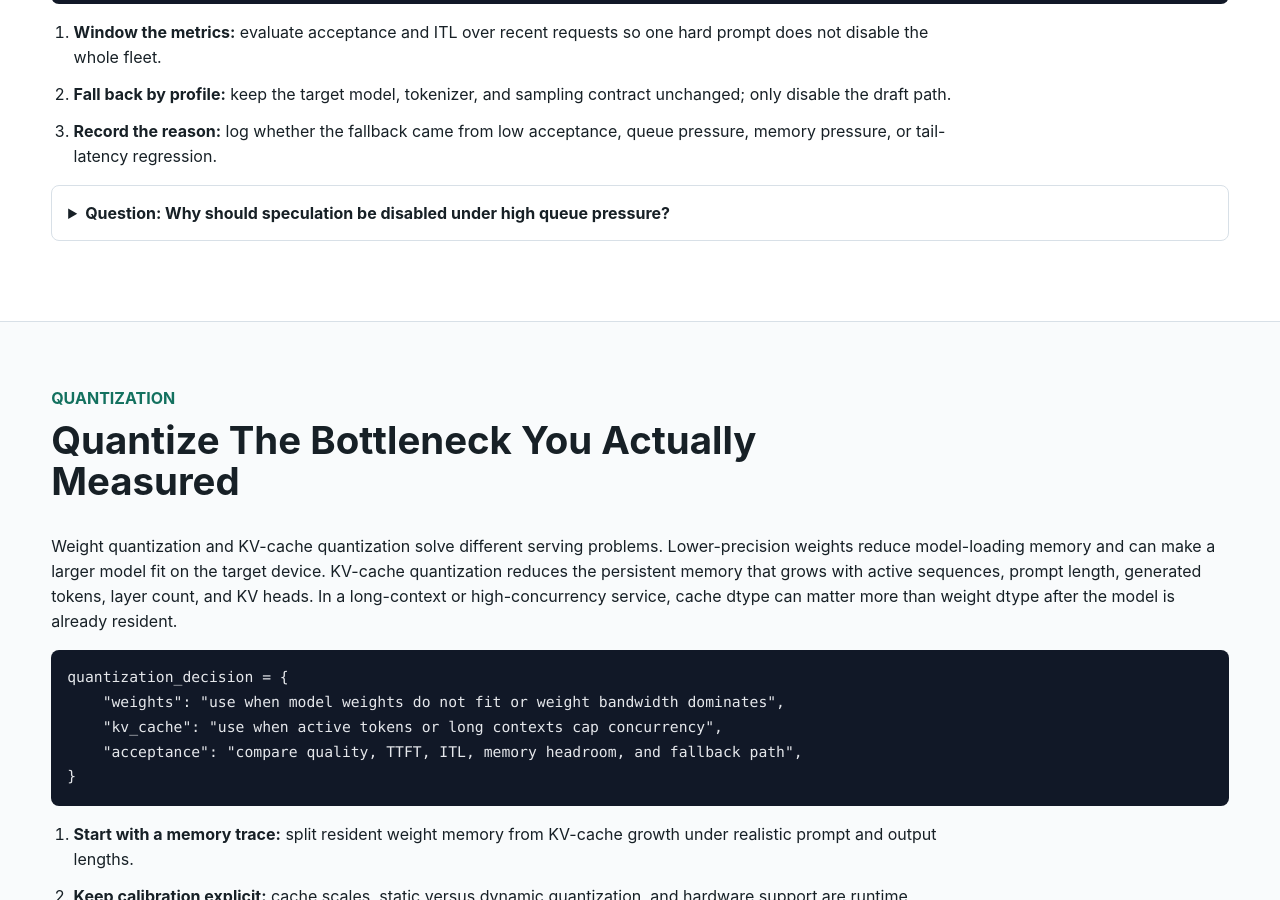
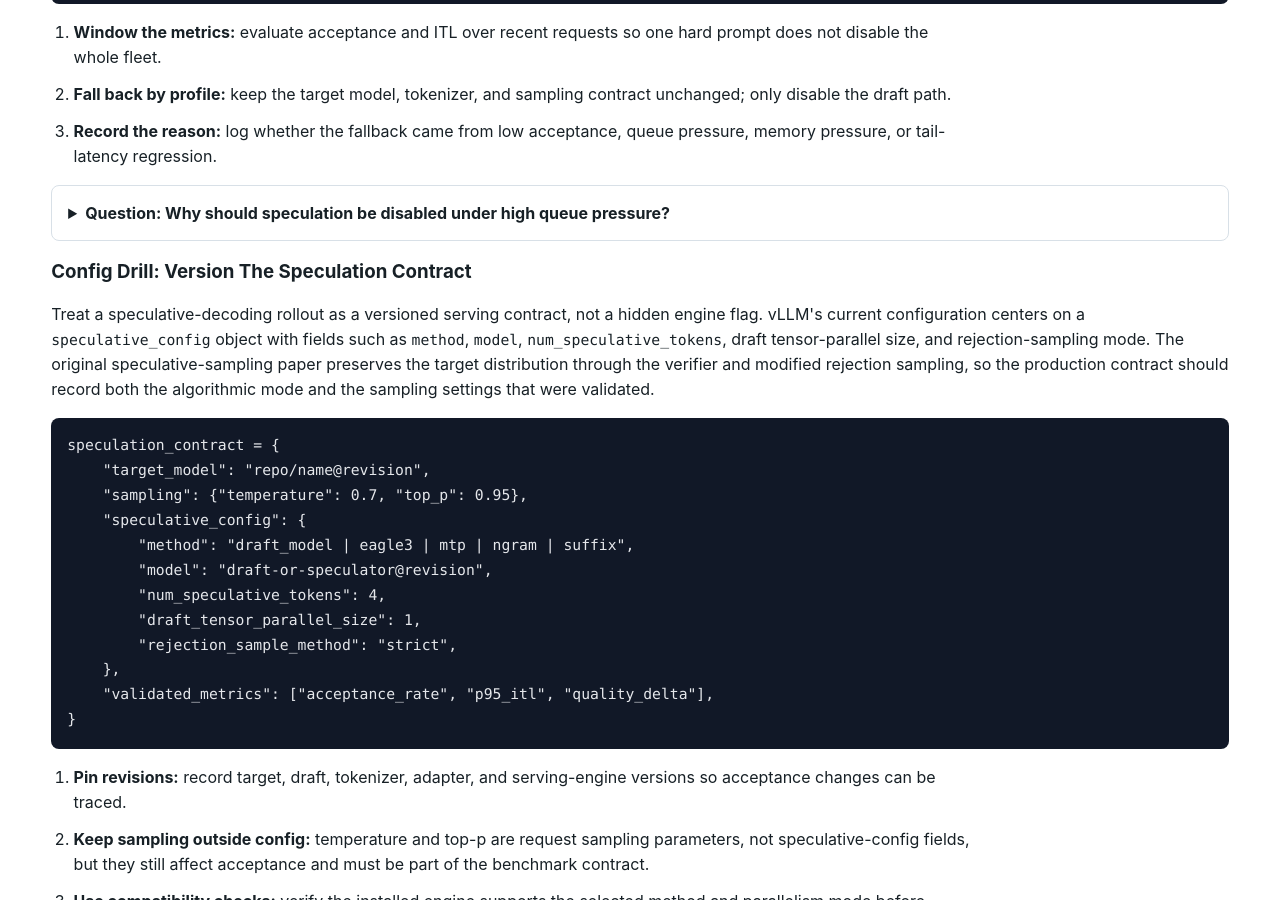
Before and after one commit to kennethli319/kennethli319.github.io, a Jekyll site: the page llm-ml-course/lessons/production-serving.html, which Jekyll copies as it is, in a window 1280 px wide and 900 px high, scrolled down 10286 px. Built offline with Jekyll 4.4.1, drawn with Linux system fonts in a browser that asks for light colours; some of the changed text lies outside the part shown.

Commit message:
Sync speculative decoding config drill

```diff
--- a/llm-ml-course/lessons/production-serving.html
+++ b/llm-ml-course/lessons/production-serving.html
@@ -425,6 +425,40 @@ rollout_gate = (
         <summary>Question: Why should speculation be disabled under high queue pressure?</summary>
         <p>At high load, the draft path can compete with target-model work for the same GPU resources. If acceptance is not high enough to reduce target forwards, speculation can make queued and streaming requests slower.</p>
       </details>
+      <h3>Config Drill: Version The Speculation Contract</h3>
+      <p>
+        Treat a speculative-decoding rollout as a versioned serving contract,
+        not a hidden engine flag. vLLM's current configuration centers on a
+        <code>speculative_config</code> object with fields such as
+        <code>method</code>, <code>model</code>,
+        <code>num_speculative_tokens</code>, draft tensor-parallel size, and
+        rejection-sampling mode. The original speculative-sampling paper
+        preserves the target distribution through the verifier and modified
+        rejection sampling, so the production contract should record both the
+        algorithmic mode and the sampling settings that were validated.
+      </p>
+      <pre><code>speculation_contract = {
+    "target_model": "repo/name@revision",
+    "sampling": {"temperature": 0.7, "top_p": 0.95},
+    "speculative_config": {
+        "method": "draft_model | eagle3 | mtp | ngram | suffix",
+        "model": "draft-or-speculator@revision",
+        "num_speculative_tokens": 4,
+        "draft_tensor_parallel_size": 1,
+        "rejection_sample_method": "strict",
+    },
+    "validated_metrics": ["acceptance_rate", "p95_itl", "quality_delta"],
+}</code></pre>
+      <ol class="steps">
+        <li><strong>Pin revisions:</strong> record target, draft, tokenizer, adapter, and serving-engine versions so acceptance changes can be traced.</li>
+        <li><strong>Keep sampling outside config:</strong> temperature and top-p are request sampling parameters, not speculative-config fields, but they still affect acceptance and must be part of the benchmark contract.</li>
+        <li><strong>Use compatibility checks:</strong> verify the installed engine supports the selected method and parallelism mode before comparing latency.</li>
+        <li><strong>Report the fallback:</strong> include the non-speculative profile that preserves the same target model and sampling settings.</li>
+      </ol>
+      <details class="qa">
+        <summary>Question: Why pin the draft model revision if the target model is unchanged?</summary>
+        <p>The draft model controls proposal quality. A changed draft checkpoint can lower acceptance, alter memory pressure, or trigger compatibility differences even though the verified target model remains the same.</p>
+      </details>
     </section>
 
     <section id="quantization" class="band">
@@ -633,8 +667,10 @@ e2e = events["completed_at"] - events["received_at"]</code></pre>
         <a href="https://huggingface.co/docs/transformers/en/kv_cache">Hugging Face cache strategies</a>,
         <a href="https://opentelemetry.io/docs/specs/semconv/registry/attributes/gen-ai/">OpenTelemetry GenAI semantic conventions</a>,
         <a href="https://huggingface.co/docs/transformers/en/quantization/bitsandbytes">Hugging Face bitsandbytes quantization</a>,
+        <a href="https://arxiv.org/abs/2302.01318">Accelerating Large Language Model Decoding with Speculative Sampling</a>,
         <a href="https://arxiv.org/abs/2211.17192">Fast Inference from Transformers via Speculative Decoding</a>,
         <a href="https://docs.vllm.ai/en/latest/features/speculative_decoding/">vLLM speculative decoding</a>,
+        <a href="https://docs.vllm.ai/en/latest/features/speculative_decoding/eagle/">vLLM EAGLE speculative decoding example</a>,
         <a href="https://huggingface.co/docs/transformers/en/assisted_decoding">Hugging Face assisted decoding</a>,
         <a href="https://arxiv.org/abs/2402.01528">Decoding Speculative Decoding</a>.
       </p>
```
Also changed, not shown: llm-ml-course/README.md (+2 -0 lines).
